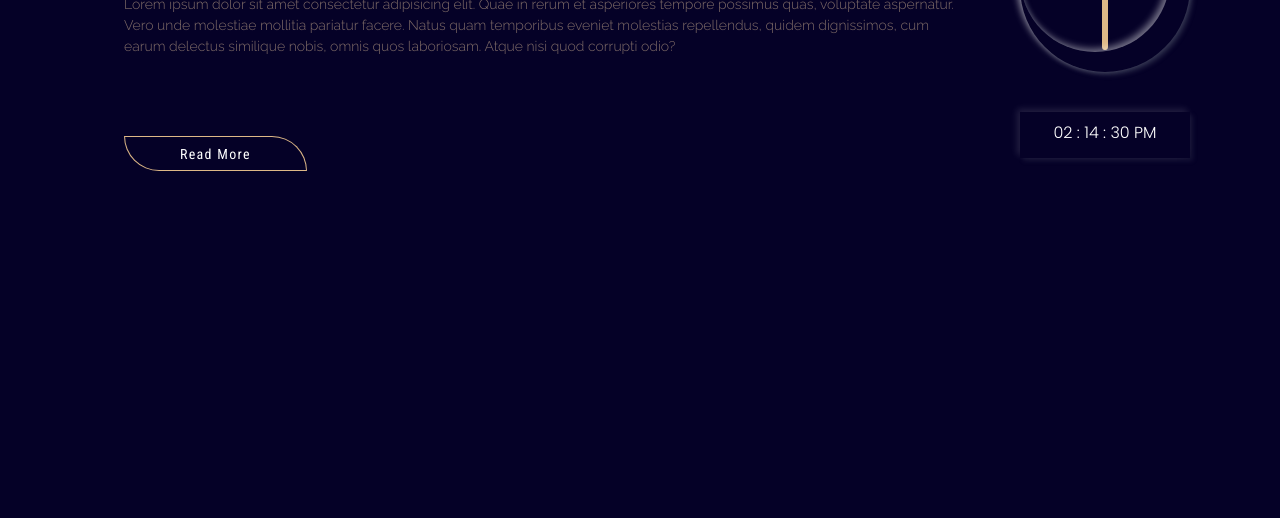
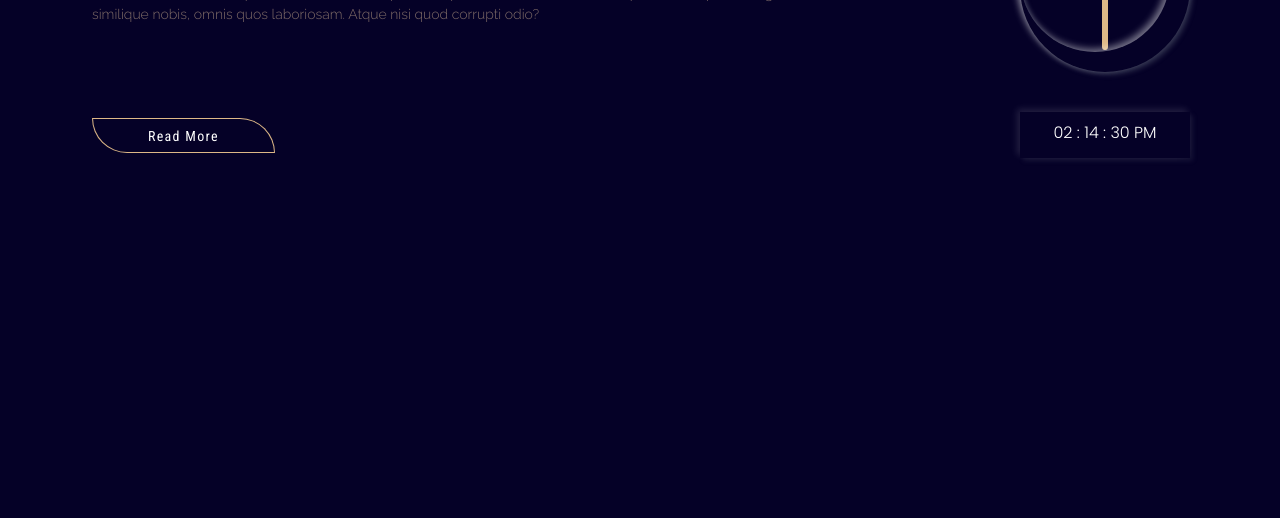
Before and after one commit to CodewithKisha/Javascript_timer, a plain HTML site: page index.html in a window 1280 px wide. Shown: the part 282-800 px from the top of the page. Drawn offline with Linux system fonts and the light colour scheme.

Commit message:
Update style.css

```diff
--- a/style.css
+++ b/style.css
@@ -21,7 +21,7 @@ body {
 .wrapper-1 {
     background:rgb(5, 1, 39);
     color: #fff;
-    padding: 4rem;
+    padding: 2rem;
 }
 
 h1 {
@@ -46,7 +46,7 @@ p {
     font-size: 14px;
     color: rgba(240, 207, 163, 0.527);
     line-height: 1.5;
-    padding: 0 0 6em 0;
+    padding: 0 0 7em 0;
 }
 
 .btn {
```
